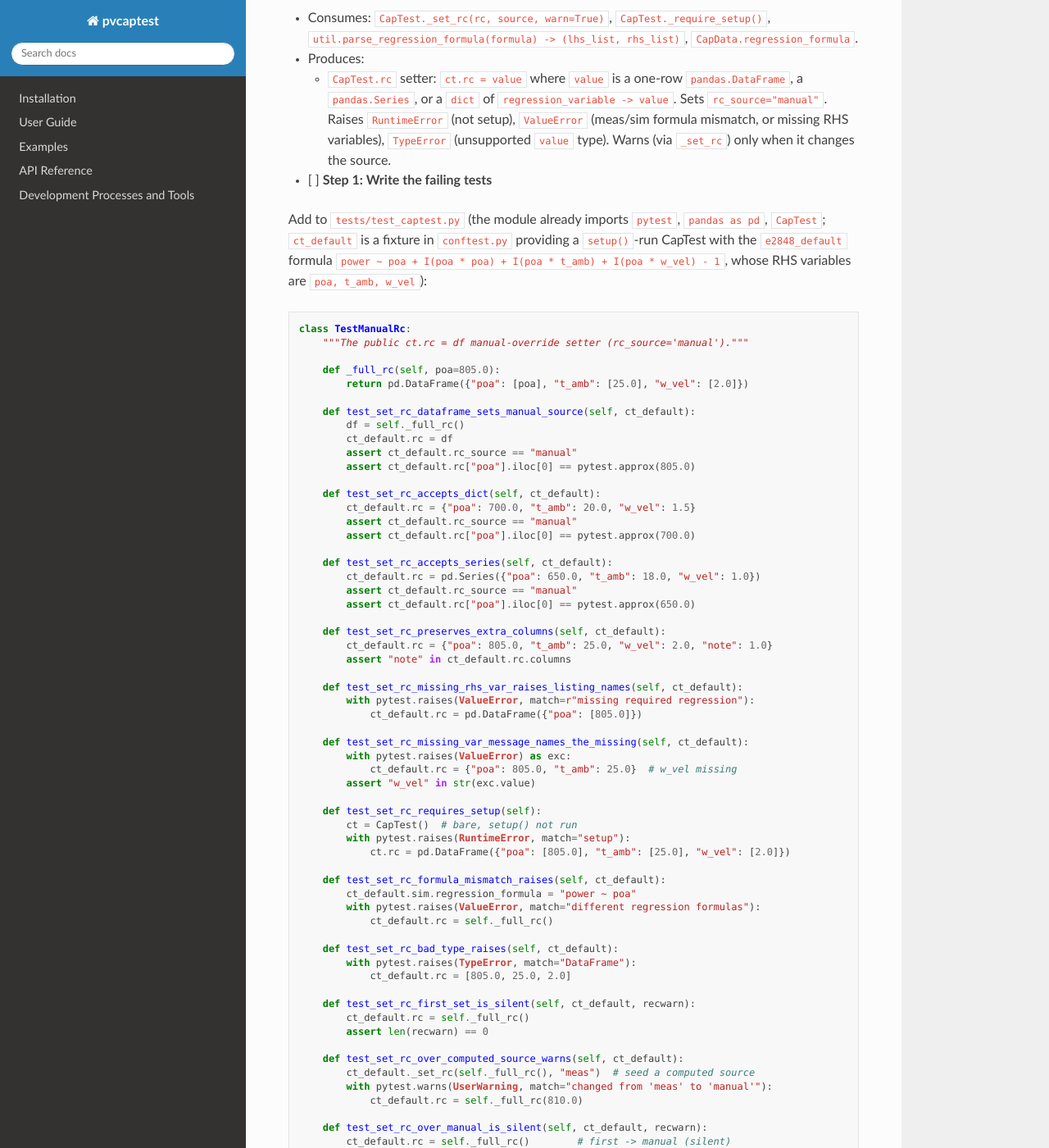
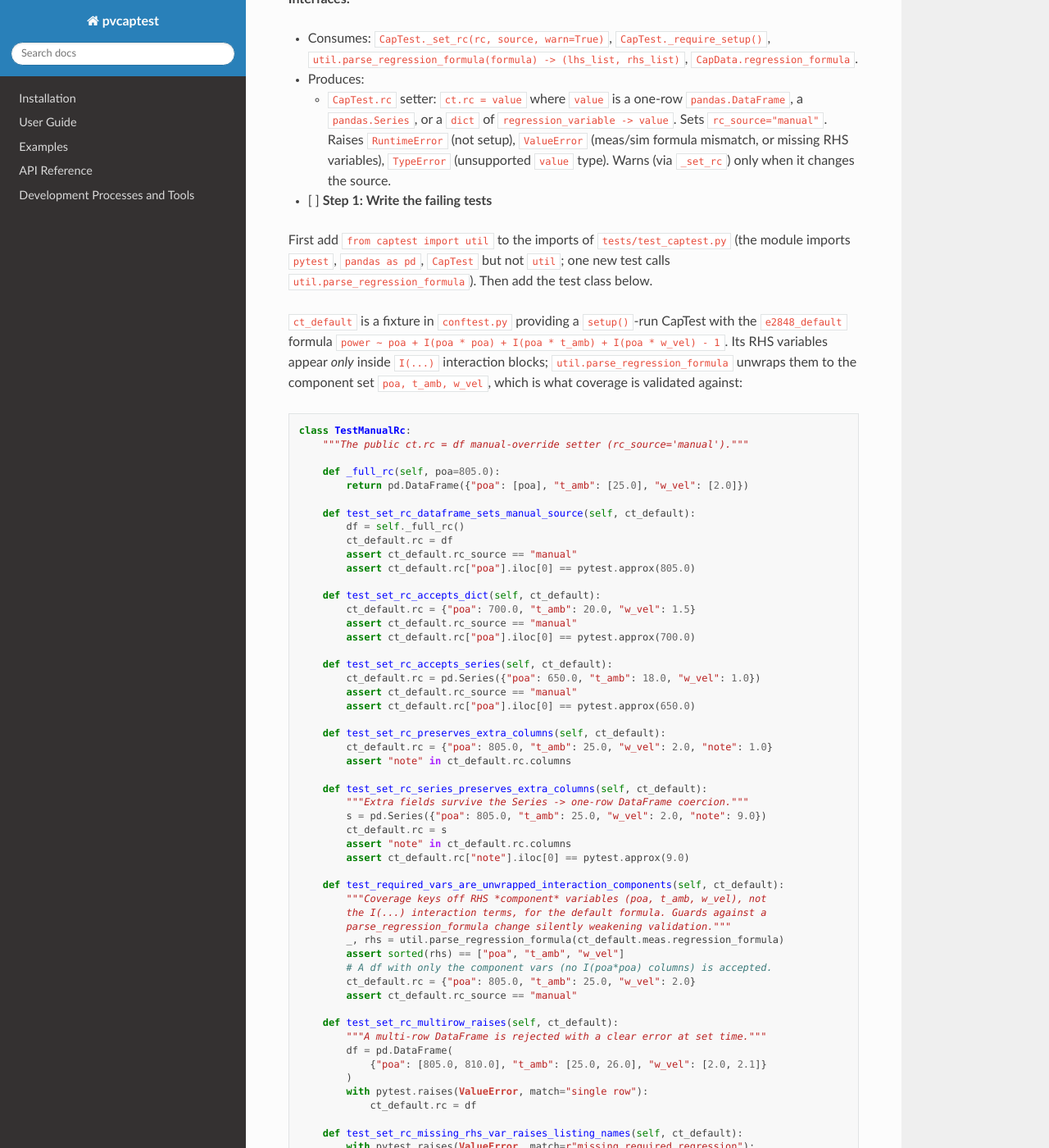
Before and after one commit to pvcaptest/pvcaptest, a Sphinx documentation site: the page built from docs/superpowers/plans/2026-06-27-captest-rc-ownership-2-manual-override.md, in a window 1280 px wide and 1400 px high, scrolled down 1256 px. Shown: the whole window at 82% size. Built offline with Sphinx 7.4.7 and the Read the Docs theme 3.1.0, drawn with Linux system fonts in a browser that asks for light colours; pages that are not in the unit, such as notebooks, are missing from menus; some of the changed text lies outside the part shown.

Commit message:
docs: address plan 2 review #160
Add single-row validation to the ct.rc setter (reject multi-row with a
clear ValueError) and tests for it; add tests covering Series extra-column
preservation and that RHS coverage keys off unwrapped I(...) interaction
components for the default formula.

Co-Authored-By: Claude Opus 4.8 <noreply@anthropic.com>

````diff
--- a/docs/superpowers/plans/2026-06-27-captest-rc-ownership-2-manual-override.md
+++ b/docs/superpowers/plans/2026-06-27-captest-rc-ownership-2-manual-override.md
@@ -23,7 +23,7 @@
 
 **Files:**
 - Modify: `src/captest/captest.py` — add an `@rc.setter` immediately after the `rc` getter (added in Plan 1, just after `__init__`).
-- Test: `tests/test_captest.py` — new class `TestManualRc`.
+- Test: `tests/test_captest.py` — add `from captest import util` to imports; new class `TestManualRc`.
 
 **Interfaces:**
 - Consumes: `CapTest._set_rc(rc, source, warn=True)`, `CapTest._require_setup()`, `util.parse_regression_formula(formula) -> (lhs_list, rhs_list)`, `CapData.regression_formula`.
@@ -32,7 +32,9 @@
 
 - [ ] **Step 1: Write the failing tests**
 
-Add to `tests/test_captest.py` (the module already imports `pytest`, `pandas as pd`, `CapTest`; `ct_default` is a fixture in `conftest.py` providing a `setup()`-run CapTest with the `e2848_default` formula `power ~ poa + I(poa * poa) + I(poa * t_amb) + I(poa * w_vel) - 1`, whose RHS variables are `poa, t_amb, w_vel`):
+First add `from captest import util` to the imports of `tests/test_captest.py` (the module imports `pytest`, `pandas as pd`, `CapTest` but not `util`; one new test calls `util.parse_regression_formula`). Then add the test class below.
+
+`ct_default` is a fixture in `conftest.py` providing a `setup()`-run CapTest with the `e2848_default` formula `power ~ poa + I(poa * poa) + I(poa * t_amb) + I(poa * w_vel) - 1`. Its RHS variables appear *only* inside `I(...)` interaction blocks; `util.parse_regression_formula` unwraps them to the component set `poa, t_amb, w_vel`, which is what coverage is validated against:
 
 ```python
 class TestManualRc:
@@ -60,6 +62,31 @@ class TestManualRc:
     def test_set_rc_preserves_extra_columns(self, ct_default):
         ct_default.rc = {"poa": 805.0, "t_amb": 25.0, "w_vel": 2.0, "note": 1.0}
         assert "note" in ct_default.rc.columns
+
+    def test_set_rc_series_preserves_extra_columns(self, ct_default):
+        """Extra fields survive the Series -> one-row DataFrame coercion."""
+        s = pd.Series({"poa": 805.0, "t_amb": 25.0, "w_vel": 2.0, "note": 9.0})
+        ct_default.rc = s
+        assert "note" in ct_default.rc.columns
+        assert ct_default.rc["note"].iloc[0] == pytest.approx(9.0)
+
+    def test_required_vars_are_unwrapped_interaction_components(self, ct_default):
+        """Coverage keys off RHS *component* variables (poa, t_amb, w_vel), not
+        the I(...) interaction terms, for the default formula. Guards against a
+        parse_regression_formula change silently weakening validation."""
+        _, rhs = util.parse_regression_formula(ct_default.meas.regression_formula)
+        assert sorted(rhs) == ["poa", "t_amb", "w_vel"]
+        # A df with only the component vars (no I(poa*poa) columns) is accepted.
+        ct_default.rc = {"poa": 805.0, "t_amb": 25.0, "w_vel": 2.0}
+        assert ct_default.rc_source == "manual"
+
+    def test_set_rc_multirow_raises(self, ct_default):
+        """A multi-row DataFrame is rejected with a clear error at set time."""
+        df = pd.DataFrame(
+            {"poa": [805.0, 810.0], "t_amb": [25.0, 26.0], "w_vel": [2.0, 2.1]}
+        )
+        with pytest.raises(ValueError, match="single row"):
+            ct_default.rc = df
 
     def test_set_rc_missing_rhs_var_raises_listing_names(self, ct_default):
         with pytest.raises(ValueError, match=r"missing required regression"):
@@ -130,8 +157,9 @@ In `src/captest/captest.py`, immediately after the `rc` getter (added in Plan 1)
         RuntimeError
             If :meth:`setup` has not run (the regression formula is unknown).
         ValueError
-            If ``meas`` and ``sim`` have different regression formulas, or
-            ``value`` omits a required right-hand-side variable.
+            If ``meas`` and ``sim`` have different regression formulas, if
+            ``value`` coerces to more than one row, or if ``value`` omits a
+            required right-hand-side variable.
         TypeError
             If ``value`` is not a DataFrame, Series, or dict.
         """
@@ -155,6 +183,10 @@ In `src/captest/captest.py`, immediately after the `rc` getter (added in Plan 1)
                 "ct.rc must be a one-row DataFrame, a pandas Series, or a dict "
                 f"mapping regression variable -> value; got "
                 f"{type(value).__name__}."
+            )
+        if len(df) != 1:
+            raise ValueError(
+                f"Reporting conditions must be a single row; got {len(df)} rows."
             )
         missing = [var for var in rhs if var not in df.columns]
         if missing:
@@ -200,7 +232,8 @@ Co-Authored-By: Claude Opus 4.8 <noreply@anthropic.com>"
 **Spec coverage (Plan 2 scope = §4.4 manual override):**
 - §4.4 "only public way is `ct.rc = df`" → setter is the sole public write path; `_set_rc` stays internal. ✓
 - §4.4 step 1 requires `setup()` → `self._require_setup()`. ✓
-- §4.4 step 2 RHS validation via `util.parse_regression_formula(self.meas.regression_formula)[1]`; formula-mismatch raises; missing vars listed; extra columns preserved → covered, with tests. ✓
+- §4.4 step 2 RHS validation via `util.parse_regression_formula(self.meas.regression_formula)[1]`; formula-mismatch raises; missing vars listed; extra columns preserved (DataFrame *and* Series paths tested) → covered. A dedicated test asserts the resolved RHS for the default formula is the *unwrapped* `["poa", "t_amb", "w_vel"]`, guarding that coverage keys off `I(...)` component symbols, not the interaction terms. ✓
+- §4.4 "one-row" contract enforced: after coercion the setter rejects `len(df) != 1` with a `ValueError` ("single row"); `test_set_rc_multirow_raises` covers it. ✓
 - §4.4 step 3 coerce to one-row DataFrame; apply §4.5 warning; record via `_set_rc(df, "manual")` → the warning lives in `_set_rc` (Plan 1), exercised by `test_set_rc_over_computed_source_warns`. ✓
 - §4.4 "internal vs public path" — computed/load assignments use `_set_rc` directly (Plans 3/5); the public setter is `_set_rc(..., "manual")` plus validation. ✓
 
````
